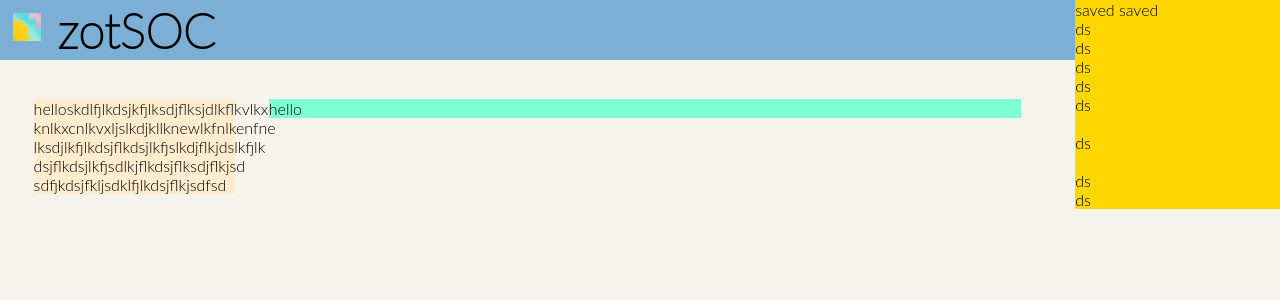
After one commit to jtchow/zot-SOC, a Python web app: template templates/results.html in a window 1280 px wide. The commit adds this page. Shown: the top 300 px of the page. Run offline with Jinja, Linux system fonts and the light colour scheme; the template is opened without the code that fills it, so the values that code supplies are empty.

Commit message:
added skeleton format for output

```diff
--- a/static/styling/home.css
+++ b/static/styling/home.css
@@ -151,7 +151,6 @@ div.submission > form > input {
     -webkit-border-radius: 5px;
     border-radius: 5px;
     font-family: "Lato", "sans-serif";
-
 }
 
 
--- /dev/null
+++ b/static/styling/results.css
@@ -0,0 +1,52 @@
+/* Author: Jason Chow */
+
+/*   -------------------------------------------  Header styles  ----------------------------------------------- */
+
+header#output {
+    width: 84%;
+    float: left;
+}
+
+/*   -------------------------------------------  Saved styles  ----------------------------------------------- */
+div.saved {
+    width: 16%;
+    height: 100%;
+    float: right;
+    background-color: gold;
+}
+
+/*   -------------------------------------------  Results styles  ----------------------------------------------- */
+div.results {
+    width: 84%;
+    float: left;
+    padding-top: 3%;
+}
+
+/*   -------------------------------------------  Big Requirement List styles  ----------------------------------------------- */
+
+div.big_requirement_list {
+    width: 25%;
+    float: left;
+
+}
+
+div.big_requirement_list > p {
+    margin-left: auto;
+    margin-right: auto;
+    width: 75%;
+    background-color: blanchedalmond;
+}
+
+/*   -------------------------------------------  Big Requirement Content styles  ----------------------------------------------- */
+
+div.big_requirement_contents {
+    width: 70%;
+    float: left;
+}
+
+div.big_requirement_contents > p {
+    margin-left: 0;
+    margin-right: auto;
+    width: 100%;
+    background-color: aquamarine;
+}
--- a/templates/homepage.html
+++ b/templates/homepage.html
@@ -44,10 +44,6 @@
             <input type="submit">
         </form>
     </div>
-
-
-
-
 </body>
 
 
--- /dev/null
+++ b/templates/results.html
@@ -0,0 +1,49 @@
+<!DOCTYPE html>
+<html lang='en'>
+
+<head>
+    <link href='http://fonts.googleapis.com/css?family=Lato&subset=latin,latin-ext' rel='stylesheet' type='text/css'>
+    <link href="/static/styling/home.css" rel="stylesheet" />
+    <link href="/static/styling/results.css" rel="stylesheet" />
+    <link rel="icon" href="/static/placeholder.jpg" type="image/icon type">
+</head>
+
+<body>
+    <header id="output">
+        <div class="header-left">
+            <img src="/static/placeholder.jpg" alt="zotsoc" id="logoimg"/>
+            <h1> zotSOC </h1>
+        </div>
+    </header>
+
+    <div class="saved">
+        <p>saved
+            saved <br>
+            ds<br>
+            ds<br>
+            ds<br>
+            ds<br>
+            ds<br><br>
+            ds<br><br>
+            ds<br>
+            ds
+
+        </p>
+    </div>
+
+    <div class="results">
+        <div class="big_requirement_list">
+            <p>helloskdlfjlkdsjkfjlksdjflksjdlkflkvlkxcjvlklkxcnl
+                knlkxcnlkvxljslkdjkllknewlkfnlkenfne
+                lksdjlkfjlkdsjflkdsjlkfjslkdjflkjdslkfjlk
+                dsjflkdsjlkfjsdlkjflkdsjflksdjflkjsd
+
+                sdfjkdsjfkljsdklfjlkdsjflkjsdfsd
+            </p>
+        </div>
+
+        <div class="big_requirement_contents">
+            <p>hello</p>
+        </div>
+    </div>
+</body>
```
Also changed, not shown: main.py (+2 -6 lines), static/styling/output.css (deleted).
